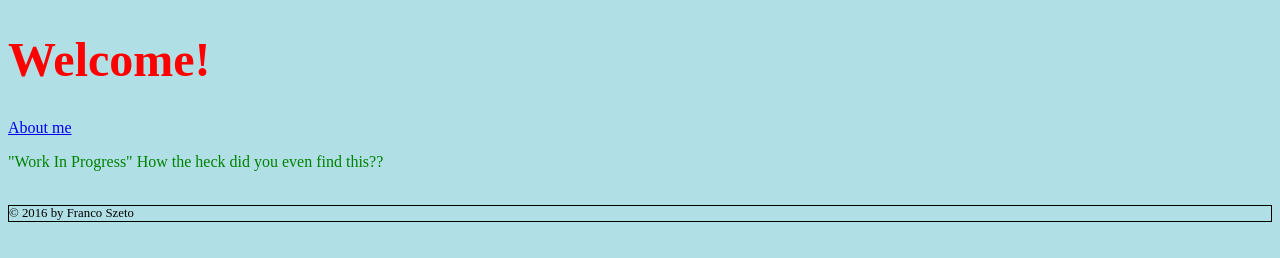
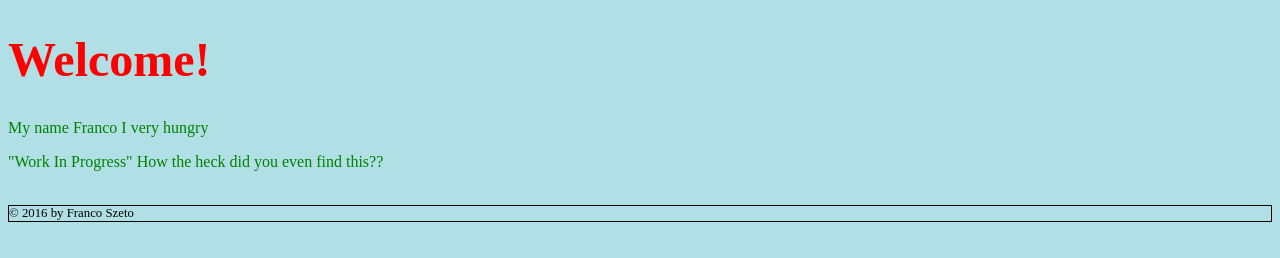
Before and after one commit to francoszeto96/francoszeto96.github.io, a plain HTML site: page index.html in a window 1280 px wide. Drawn offline with Linux system fonts and the light colour scheme; files that its build step writes are made by us from their sources.

Commit message:
minor minor update

```diff
--- a/index.html
+++ b/index.html
@@ -11,7 +11,7 @@
 <body>
 
 	<h1>Welcome!</h1>
-	<a href="practice2.html">About me</a>
+	<p>My name Franco I very hungry<br></p>
 	<p>"Work In Progress" How the heck did you even find this??<br><br></p>
 
 </body>
```
